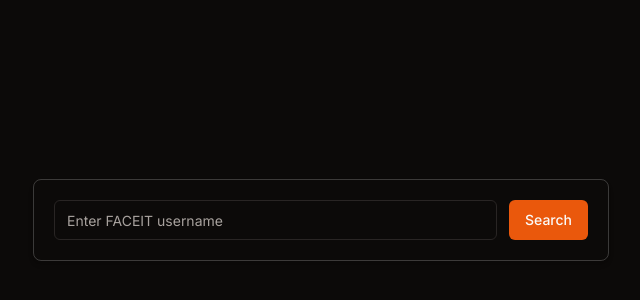
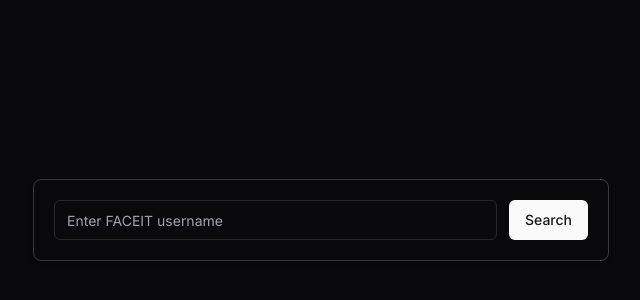
Before and after one commit to UlukbekM/faceit-stats, a Next.js app: page / in a window 1280 px wide. Shown: the part 180-480 px from the top of the page, without its empty margins (319-959 px from the left). Built offline with nearby package versions, Linux system fonts and the light colour scheme.

Commit message:
css update

```diff
--- a/app/globals.css
+++ b/app/globals.css
@@ -49,46 +49,46 @@
 @layer base {
     :root {
       --background: 0 0% 100%;
-      --foreground: 20 14.3% 4.1%;
+      --foreground: 240 10% 3.9%;
       --card: 0 0% 100%;
-      --card-foreground: 20 14.3% 4.1%;
+      --card-foreground: 240 10% 3.9%;
       --popover: 0 0% 100%;
-      --popover-foreground: 20 14.3% 4.1%;
-      --primary: 24.6 95% 53.1%;
-      --primary-foreground: 60 9.1% 97.8%;
-      --secondary: 60 4.8% 95.9%;
-      --secondary-foreground: 24 9.8% 10%;
-      --muted: 60 4.8% 95.9%;
-      --muted-foreground: 25 5.3% 44.7%;
-      --accent: 60 4.8% 95.9%;
-      --accent-foreground: 24 9.8% 10%;
+      --popover-foreground: 240 10% 3.9%;
+      --primary: 240 5.9% 10%;
+      --primary-foreground: 0 0% 98%;
+      --secondary: 240 4.8% 95.9%;
+      --secondary-foreground: 240 5.9% 10%;
+      --muted: 240 4.8% 95.9%;
+      --muted-foreground: 240 3.8% 46.1%;
+      --accent: 240 4.8% 95.9%;
+      --accent-foreground: 240 5.9% 10%;
       --destructive: 0 84.2% 60.2%;
-      --destructive-foreground: 60 9.1% 97.8%;
-      --border: 20 5.9% 90%;
-      --input: 20 5.9% 90%;
-      --ring: 24.6 95% 53.1%;
+      --destructive-foreground: 0 0% 98%;
+      --border: 240 5.9% 90%;
+      --input: 240 5.9% 90%;
+      --ring: 240 5.9% 10%;
       --radius: 0.5rem;
     }
 
     .dark {
-      --background: 20 14.3% 4.1%;
-      --foreground: 60 9.1% 97.8%;
-      --card: 20 14.3% 4.1%;
-      --card-foreground: 60 9.1% 97.8%;
-      --popover: 20 14.3% 4.1%;
-      --popover-foreground: 60 9.1% 97.8%;
-      --primary: 20.5 90.2% 48.2%;
-      --primary-foreground: 60 9.1% 97.8%;
-      --secondary: 12 6.5% 15.1%;
-      --secondary-foreground: 60 9.1% 97.8%;
-      --muted: 12 6.5% 15.1%;
-      --muted-foreground: 24 5.4% 63.9%;
-      --accent: 12 6.5% 15.1%;
-      --accent-foreground: 60 9.1% 97.8%;
-      --destructive: 0 72.2% 50.6%;
-      --destructive-foreground: 60 9.1% 97.8%;
-      --border: 12 6.5% 15.1%;
-      --input: 12 6.5% 15.1%;
-      --ring: 20.5 90.2% 48.2%;
+      --background: 240 10% 3.9%;
+      --foreground: 0 0% 98%;
+      --card: 240 10% 3.9%;
+      --card-foreground: 0 0% 98%;
+      --popover: 240 10% 3.9%;
+      --popover-foreground: 0 0% 98%;
+      --primary: 0 0% 98%;
+      --primary-foreground: 240 5.9% 10%;
+      --secondary: 240 3.7% 15.9%;
+      --secondary-foreground: 0 0% 98%;
+      --muted: 240 3.7% 15.9%;
+      --muted-foreground: 240 5% 64.9%;
+      --accent: 240 3.7% 15.9%;
+      --accent-foreground: 0 0% 98%;
+      --destructive: 0 62.8% 30.6%;
+      --destructive-foreground: 0 0% 98%;
+      --border: 240 3.7% 15.9%;
+      --input: 240 3.7% 15.9%;
+      --ring: 240 4.9% 83.9%;
     }
   }
```
